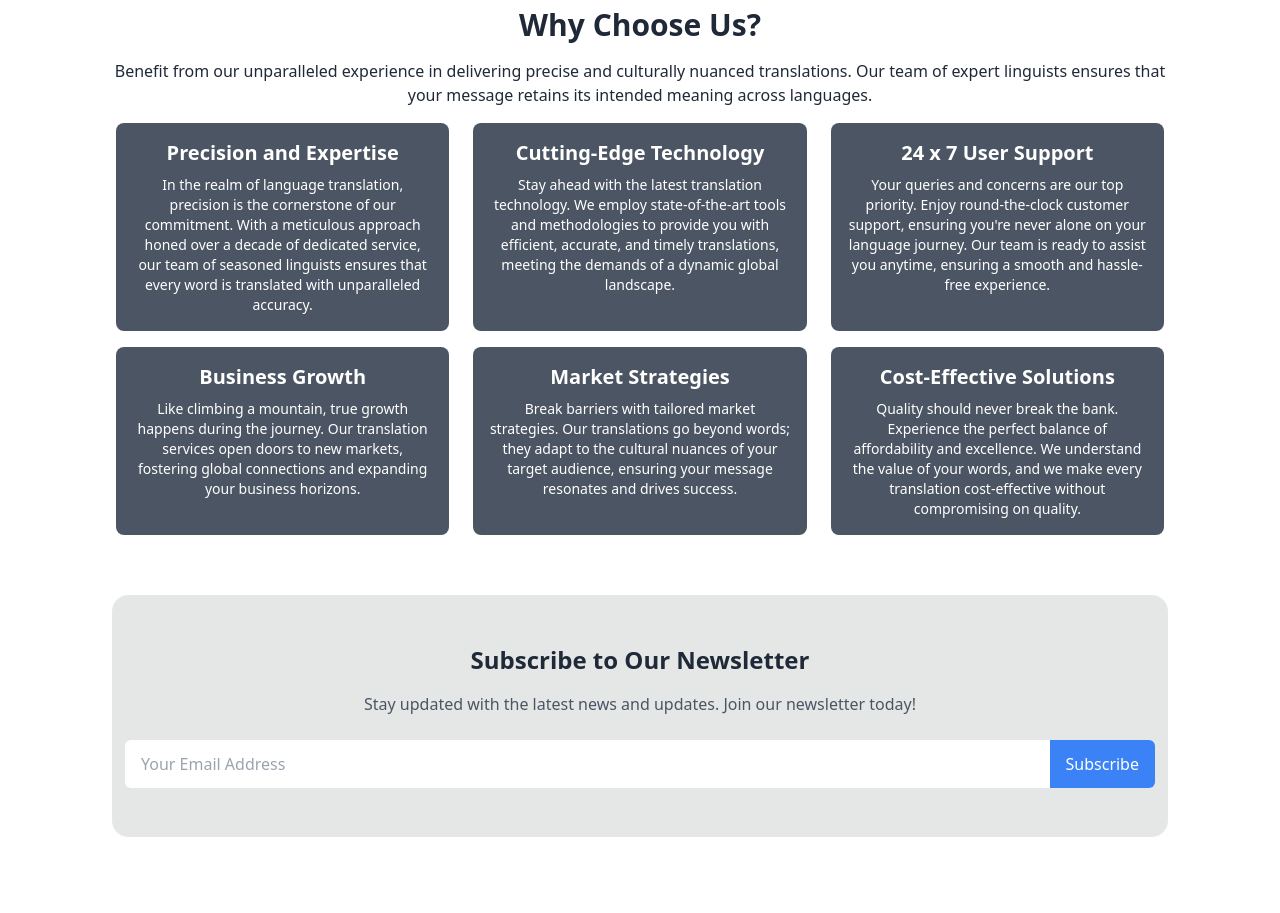
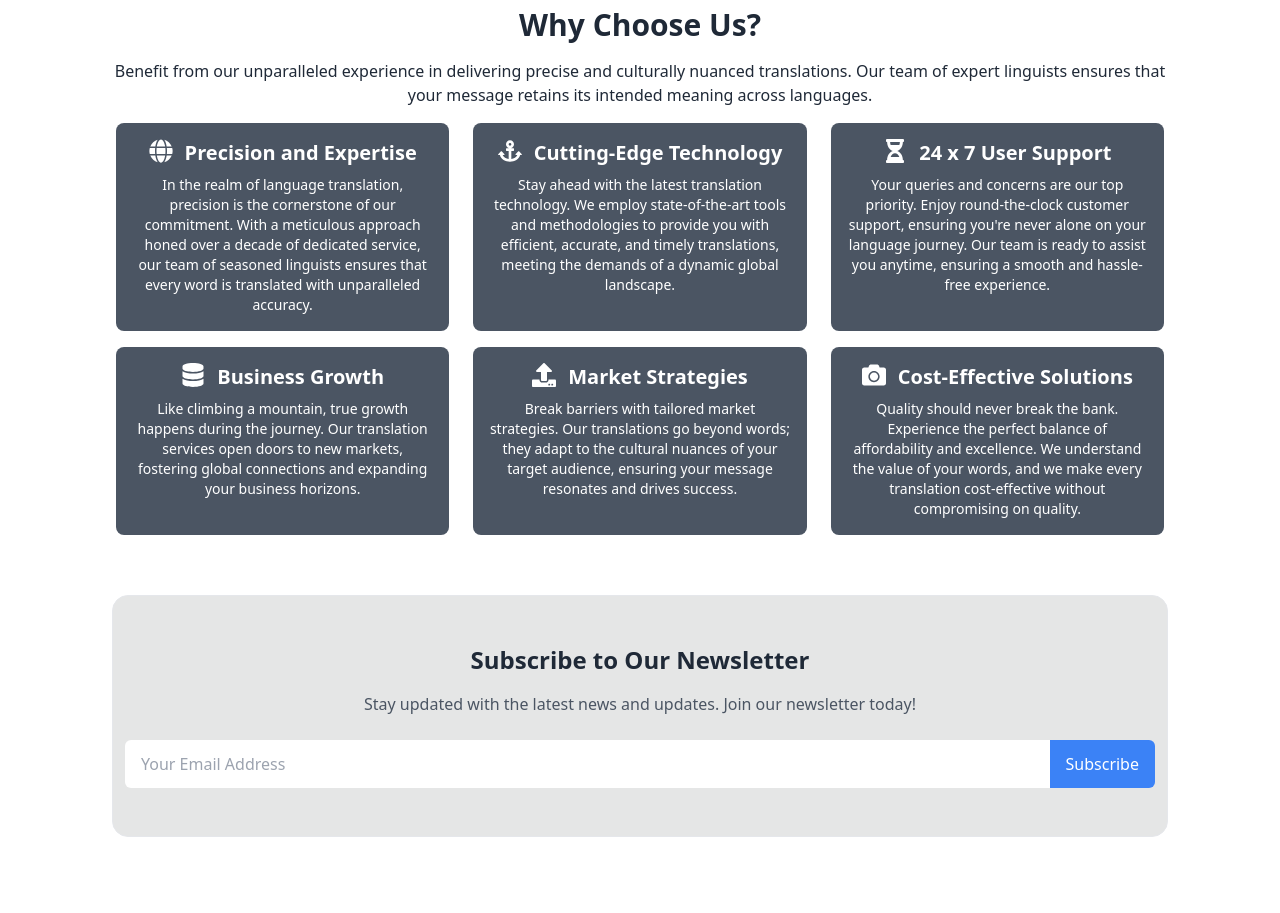
Before and after one commit to CodeCraft1234/E-Translator-Client, a React (Vite) app: page / in a window 1280 px wide. Shown: the part 1960-2873 px from the top of the page. Built offline with nearby package versions, Linux system fonts and the light colour scheme; no server answers.

Commit message:
why choose us section design finished with icon properly

```diff
--- a/src/Components/ChooseUs/ChooseUs.jsx
+++ b/src/Components/ChooseUs/ChooseUs.jsx
@@ -1,5 +1,6 @@
 import AOS from 'aos'
 import 'aos/dist/aos.css'
+import { FaAnchor, FaCamera, FaDatabase, FaGlobe, FaHourglassHalf, FaUpload } from 'react-icons/fa';
 
 AOS.init();
 
@@ -8,42 +9,42 @@ const ChooseUS = () => {
   const cards = [
     {
       id: 1,
-      iconClass: "fa-globe",
+      iconClass: <FaGlobe className="h-6 w-6" />,
       title: "Precision and Expertise",
       description:
         "In the realm of language translation, precision is the cornerstone of our commitment. With a meticulous approach honed over a decade of dedicated service, our team of seasoned linguists ensures that every word is translated with unparalleled accuracy.",
     },
     {
       id: 2,
-      iconClass: "fa-anchor",
+      iconClass: <FaAnchor className="h-6 w-6"></FaAnchor>,
       title: "Cutting-Edge Technology",
       description:
         "Stay ahead with the latest translation technology. We employ state-of-the-art tools and methodologies to provide you with efficient, accurate, and timely translations, meeting the demands of a dynamic global landscape.",
     },
     {
       id: 3,
-      iconClass: "fa-hourglass-half",
+      iconClass: <FaHourglassHalf className="h-6 w-6"></FaHourglassHalf>,
       title: "24 x 7 User Support",
       description:
         "Your queries and concerns are our top priority. Enjoy round-the-clock customer support, ensuring you're never alone on your language journey. Our team is ready to assist you anytime, ensuring a smooth and hassle-free experience.",
     },
     {
       id: 4,
-      iconClass: "fa-database",
+      iconClass: <FaDatabase className="h-6 w-6"></FaDatabase>,
       title: "Business Growth",
       description:
         "Like climbing a mountain, true growth happens during the journey. Our translation services open doors to new markets, fostering global connections and expanding your business horizons.",
     },
     {
       id: 5,
-      iconClass: "fa-upload",
+      iconClass: <FaUpload className="h-6 w-6"></FaUpload>,
       title: "Market Strategies",
       description:
         "Break barriers with tailored market strategies. Our translations go beyond words; they adapt to the cultural nuances of your target audience, ensuring your message resonates and drives success.",
     },
     {
       id: 6,
-      iconClass: "fa-camera",
+      iconClass: <FaCamera className="h-6 w-6"></FaCamera>,
       title: "Cost-Effective Solutions",
       description:
         "Quality should never break the bank. Experience the perfect balance of affordability and excellence. We understand the value of your words, and we make every translation cost-effective without compromising on quality.",
@@ -68,11 +69,13 @@ const ChooseUS = () => {
 
           {cards.map((card, index) => (
             <div key={index} className="col-span-1 sm:col-span-1 lg:col-span-1" >
-              <div className="item bg-gray-600 text-white text-center mr-1 ml-1 p-4 rounded-lg h-full hover:bg-[#5170ea] transition duration-500  transform hover:-translate-y-1 hover:scale-105" data-aos='zoom-in'>
+              <div className="item bg-gray-600 text-white text-center mr-1 ml-1 p-4 rounded-lg h-full hover:bg-primary transition duration-500  transform hover:-translate-y-1 hover:scale-105" data-aos='zoom-in'>
+                <div className='flex justify-center gap-3'>
                 <span className={`icon feature_box_col_${index + 1}`}>
-                  <i className={`fa ${card.iconClass} text-2xl`}></i>
+                  {card.iconClass}
                 </span>
                 <h6 className="text-xl font-semibold mb-2">{card.title}</h6>
+                </div>
                 <p className="text-sm">{card.description}</p>
               </div>
             </div>
```
